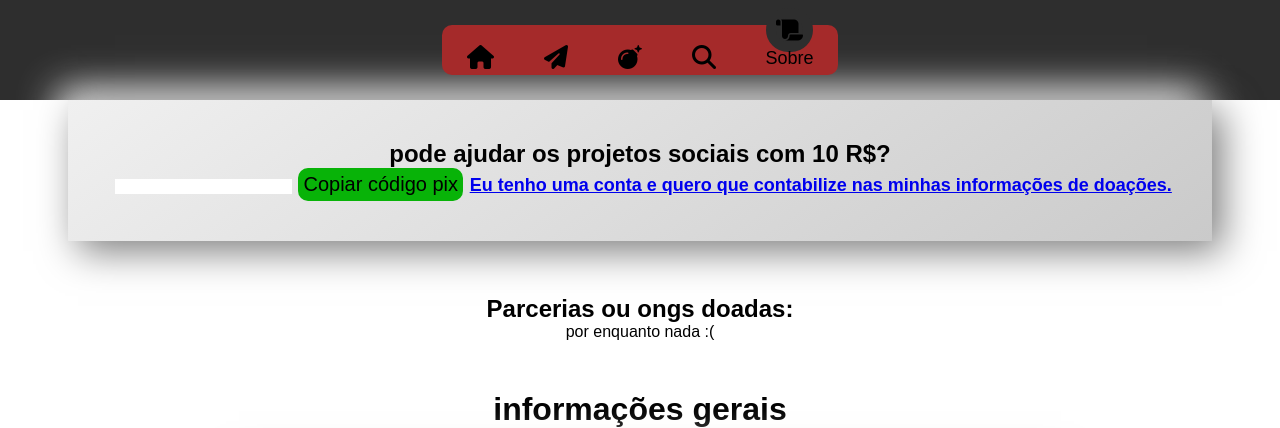
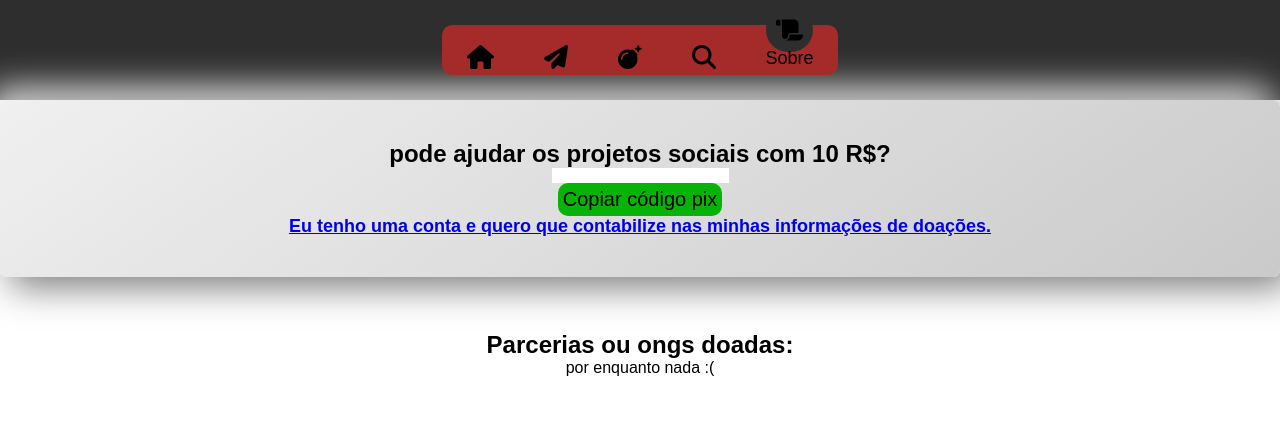
Before and after one commit to MaysonD4rk/MswaregFront, a Node project: template views/aboutUs.ejs in a window 1280 px wide. Shown: the top 428 px of the page. Run offline with Node 20 templates, Linux system fonts and the light colour scheme; the template is opened without the code that fills it, so the values that code supplies are empty; some libraries are stand-ins or nearby versions.

Commit message:
atualização

```diff
--- a/public/css/aboutUs.css
+++ b/public/css/aboutUs.css
@@ -43,6 +43,8 @@
 
 #qrCodeDonate{
     width: 100%;
+}
+#qrCodeContainer{
     display: flex;
     flex-direction: column;
     align-items: center;
@@ -50,9 +52,6 @@
     font-size: 24px;
     text-align: center;
     border-radius: 7px;
-
-}
-#qrCodeContainer{
     background: linear-gradient(145deg, #f0f0f0, #cacaca);
     box-shadow: 10px 10px 37px #7b7b7b,
         -10px -10px 37px #ffffff;
```
